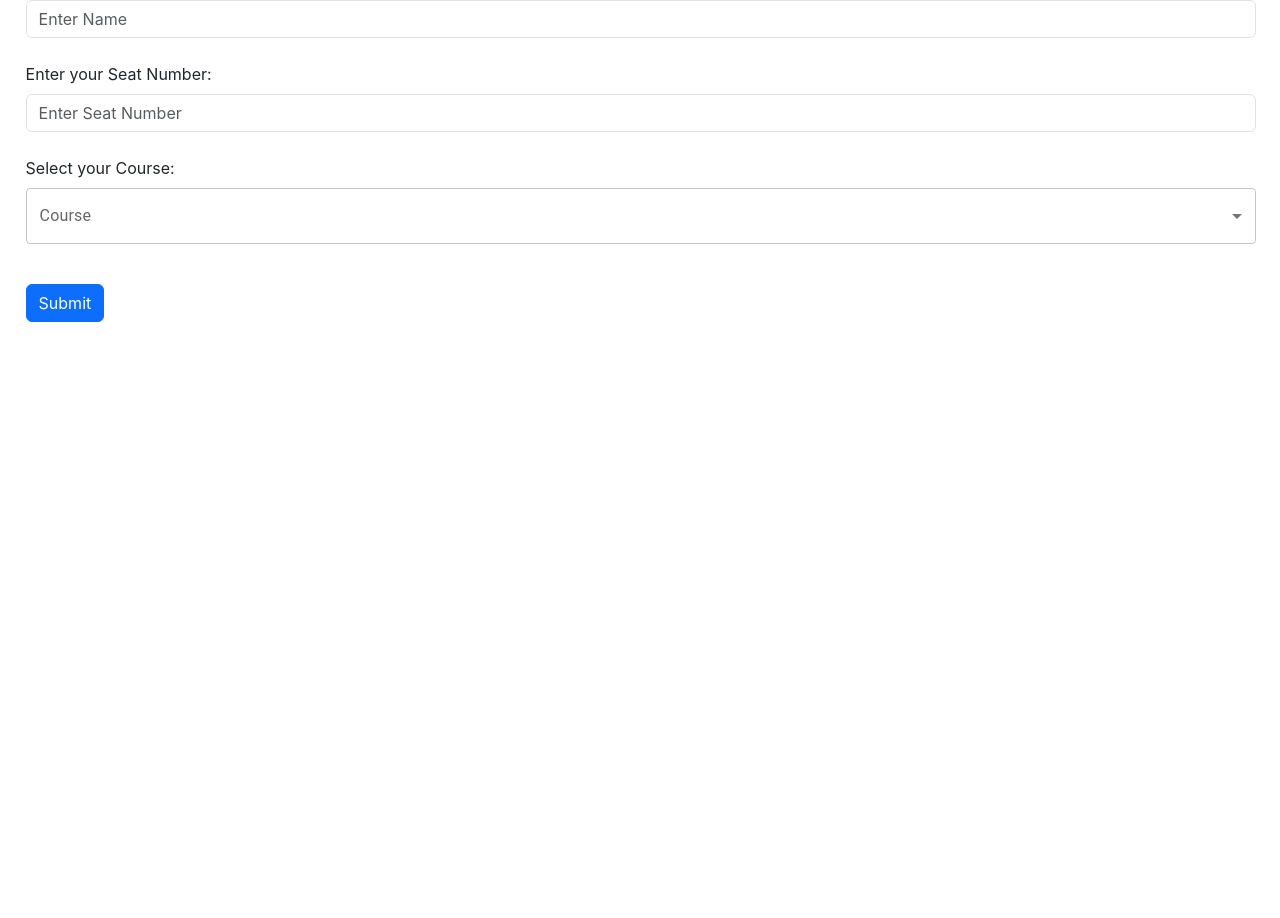
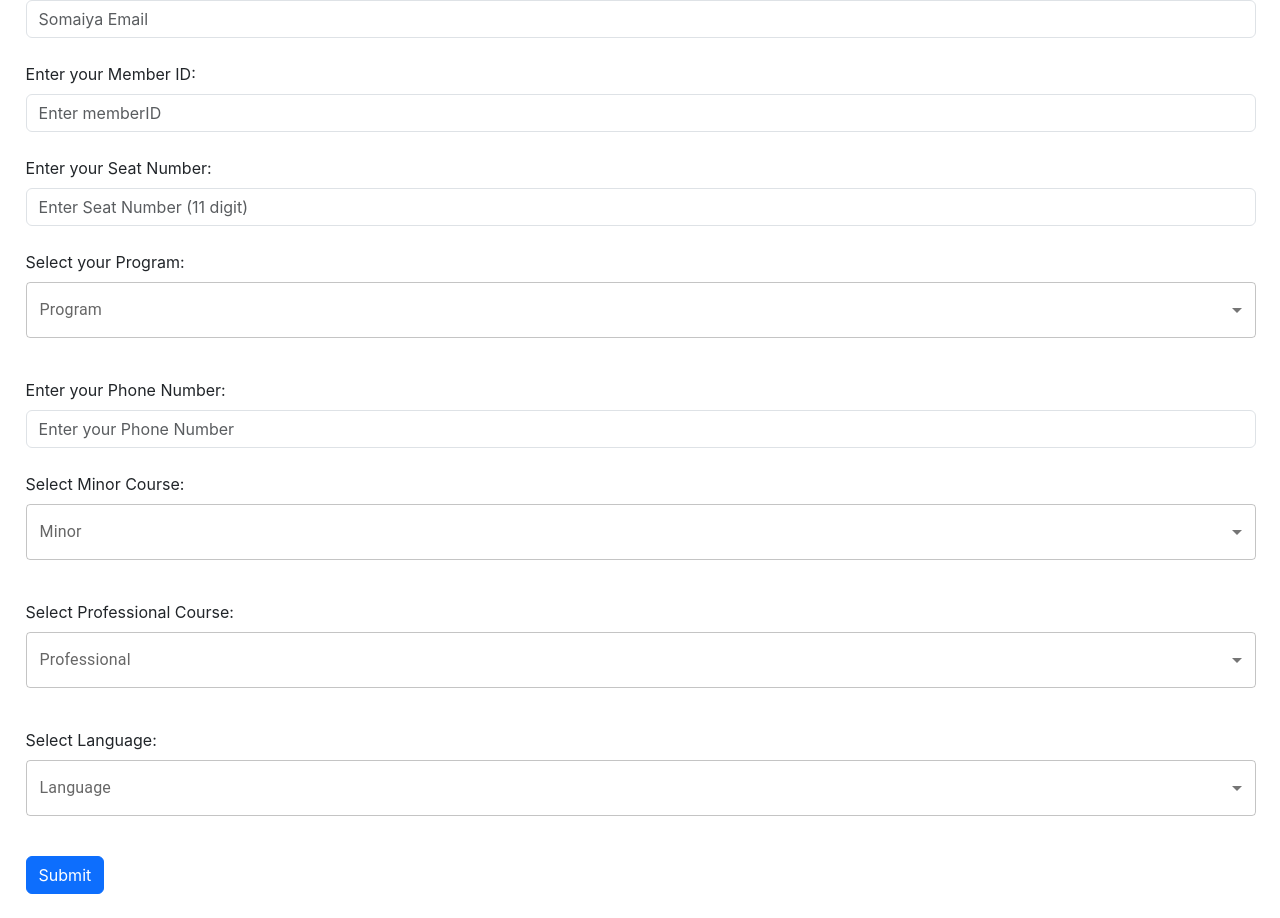
Before and after one commit to tarunj292/minor, a React (Create React App) app in the folder frontend/: page / in a window 1280 px wide. Shown: the part 201-1119 px from the top of the page. Before the commit the page ends 800 px from the top, so only its background shows below. Built offline with nearby package versions, Linux system fonts and the light colour scheme; the HTML template or start-up script is replaced by a standard one.

Commit message:
all fields added

```diff
--- a/frontend/src/components/Form.js
+++ b/frontend/src/components/Form.js
@@ -9,10 +9,15 @@ import Dialog from '@mui/material/Dialog';
 
 const Form = () => {
     const [formData, setFormData] = useState({
+        name: '',
         email: '',
-        name: '',
-        seat: '',
-        minor: ''
+        memberID: '',
+        seatNum: '',
+        program: '',
+        phoneNum: null,
+        profCourse: '',
+        langCourse: '',
+        minorCourse: ''
     });
 
     const [alertMessage, setAlertMessage] = useState('')
@@ -41,7 +46,7 @@ const Form = () => {
         const regex = /^[a-zA-Z0-9._%+-]+@somaiya\.edu$/;
         if (regex.test(formData.email)) {
             console.log("Right")
-            SimpleAlert(`Successfully Enrolled in ${formData.minor} course.`, "success")
+            SimpleAlert(`Successfully Enrolled in ${formData.minorCourse} course.`, "success")
         } else {
             console.error("Error")
             SimpleAlert("Enter somaiya id", "error")
@@ -67,6 +72,9 @@ const Form = () => {
                 justifyContent: "left"
             }}>
                 <form style={{ margin: "3vh", marginLeft: "2vw", width: "200vw" }} onSubmit={handleSubmit}>
+                    <label htmlFor="name" className="form-label">Enter your Name:</label>
+                    <input id="name" name="name" className="form-control" type="text" value={formData.name} onChange={handleChange} style={{ marginBottom: "3vh" }} placeholder="Enter Name" required />
+
                     <label htmlFor="email" className="form-label">Enter your Email:</label>
                     <input
                         id="email"
@@ -80,32 +88,94 @@ const Form = () => {
                         required
                     />
 
-                    <label htmlFor="name" className="form-label">Enter your Name:</label>
-                    <input id="name" name="name" className="form-control" type="text" value={formData.name} onChange={handleChange} style={{ marginBottom: "3vh" }} placeholder="Enter Name" required />
+                    <label htmlFor="memberID" className="form-label">Enter your Member ID:</label>
+                    <input id="memberID" name="memberID" className="form-control" type="text" value={formData.memberID} onChange={handleChange} style={{ marginBottom: "3vh" }} placeholder="Enter memberID" required />
 
-                    <label htmlFor="seat" className="form-label">Enter your Seat Number:</label>
-                    <input id="seat" name="seat" className="form-control" type="text" value={formData.seat} onChange={handleChange} style={{ marginBottom: "3vh" }} placeholder="Enter Seat Number" required />
+                    <label htmlFor="seatNum" className="form-label">Enter your Seat Number:</label>
+                    <input id="seatNum" name="seatNum" className="form-control" type="text" value={formData.seatNum} onChange={handleChange} style={{ marginBottom: "3vh" }} placeholder="Enter Seat Number (11 digit)" required />
 
-                    <label htmlFor="minorCourse" className="form-label">Select your Course:</label>
+                    <label htmlFor="program" className="form-label">Select your Program:</label>
                     <Box sx={{ minWidth: 120, marginBottom: "5vh" }}>
                         <FormControl fullWidth>
-                            <InputLabel id="demo-simple-select-label">Course</InputLabel>
+                            <InputLabel id="demo-simple-select-label">Program</InputLabel>
+                            <Select
+                                labelId="demo-simple-select-label"
+                                id="program"
+                                value={formData.program}
+                                label="program"
+                                name="program"
+                                onChange={handleChange}
+                                required
+                            >
+                                <MenuItem value={"BSC CS"}>BSC CS</MenuItem>
+                                <MenuItem value={"BAF"}>BAF</MenuItem>
+                                <MenuItem value={"BMS"}>BMS</MenuItem>
+                            </Select>
+                        </FormControl>
+                    </Box>
+
+                    <label htmlFor="phoneNum" className="form-label">Enter your Phone Number:</label>
+                    <input id="phoneNum" name="phoneNum" className="form-control" type="text" value={formData.phoneNum} onChange={handleChange} style={{ marginBottom: "3vh" }} placeholder="Enter your Phone Number" required />
+
+                    <label htmlFor="minorCourse" className="form-label">Select Minor Course:</label>
+                    <Box sx={{ minWidth: 120, marginBottom: "5vh" }}>
+                        <FormControl fullWidth>
+                            <InputLabel id="demo-simple-select-label">Minor</InputLabel>
                             <Select
                                 labelId="demo-simple-select-label"
                                 id="minorCourse"
-                                value={formData.minor}
-                                label="Courses"
-                                name="minor"
+                                value={formData.minorCourse}
+                                label="minorCourse"
+                                name="minorCourse"
                                 onChange={handleChange}
                                 required
                             >
                                 <MenuItem value={"UI / UX"}>UI/UX</MenuItem>
                                 <MenuItem value={"Finance"}>Finance</MenuItem>
-                                <MenuItem value={"BMS"}>BMS</MenuItem>
+                                <MenuItem value={"Yoga"}>Yoga</MenuItem>
                             </Select>
                         </FormControl>
                     </Box>
 
+                    <label htmlFor="profCourse" className="form-label">Select Professional Course:</label>
+                    <Box sx={{ minWidth: 120, marginBottom: "5vh" }}>
+                        <FormControl fullWidth>
+                            <InputLabel id="demo-simple-select-label">Professional</InputLabel>
+                            <Select
+                                labelId="demo-simple-select-label"
+                                id="profCourse"
+                                value={formData.profCourse}
+                                label="profCourse"
+                                name="profCourse"
+                                onChange={handleChange}
+                                required
+                            >
+                                <MenuItem value={"Hindi Language"}>Hindi Language</MenuItem>
+                                <MenuItem value={"Marathi Language"}>Marathi Language</MenuItem>
+                                <MenuItem value={"Sanskrit Language"}>Sanskrit Language</MenuItem>
+                            </Select>
+                        </FormControl>
+                    </Box>
+
+                    <label htmlFor="langCourse" className="form-label">Select Language:</label>
+                    <Box sx={{ minWidth: 120, marginBottom: "5vh" }}>
+                        <FormControl fullWidth>
+                            <InputLabel id="demo-simple-select-label">Language</InputLabel>
+                            <Select
+                                labelId="demo-simple-select-label"
+                                id="langCourse"
+                                value={formData.langCourse}
+                                label="langCourse"
+                                name="langCourse"
+                                onChange={handleChange}
+                                required
+                            >
+                                <MenuItem value={"French"}>French</MenuItem>
+                                <MenuItem value={"German"}>German</MenuItem>
+                                <MenuItem value={"Not Interested"}>Not Interested</MenuItem>
+                            </Select>
+                        </FormControl>
+                    </Box>
 
                     <button type="submit" className="btn btn-primary">Submit</button>
                 </form>
```
